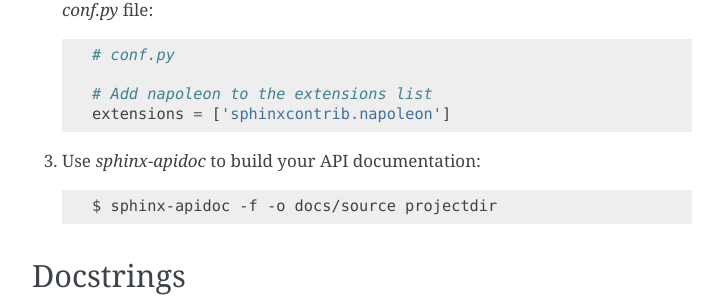
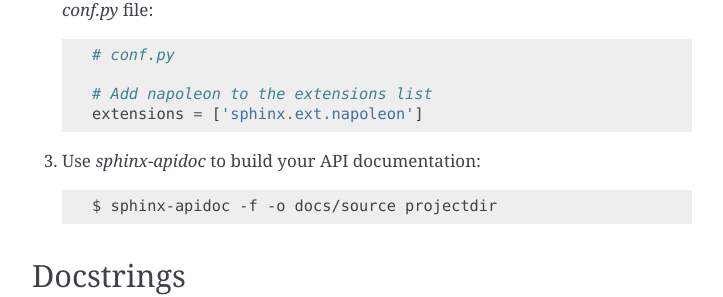
Before and after one commit to sphinx-contrib/napoleon, a Sphinx documentation site: the page built from docs/source/index.rst, in a window 1280 px wide and 900 px high, scrolled down 1093 px. Shown: the part 155-452 px from the top of the window, without its empty margins (388-1111 px from the left). Built offline with Sphinx 7.4.7, drawn with Linux system fonts in a browser that asks for light colours; pages that are not in the unit, such as notebooks, are missing from menus.

Commit message:
Fix extension name
Extension name was changed to sphinx.ext.napoleon

```diff
--- a/docs/source/index.rst
+++ b/docs/source/index.rst
@@ -68,7 +68,7 @@
        # conf.py
 
        # Add napoleon to the extensions list
-       extensions = ['sphinxcontrib.napoleon']
+       extensions = ['sphinx.ext.napoleon']
 
 3. Use `sphinx-apidoc` to build your API documentation::
 
```
